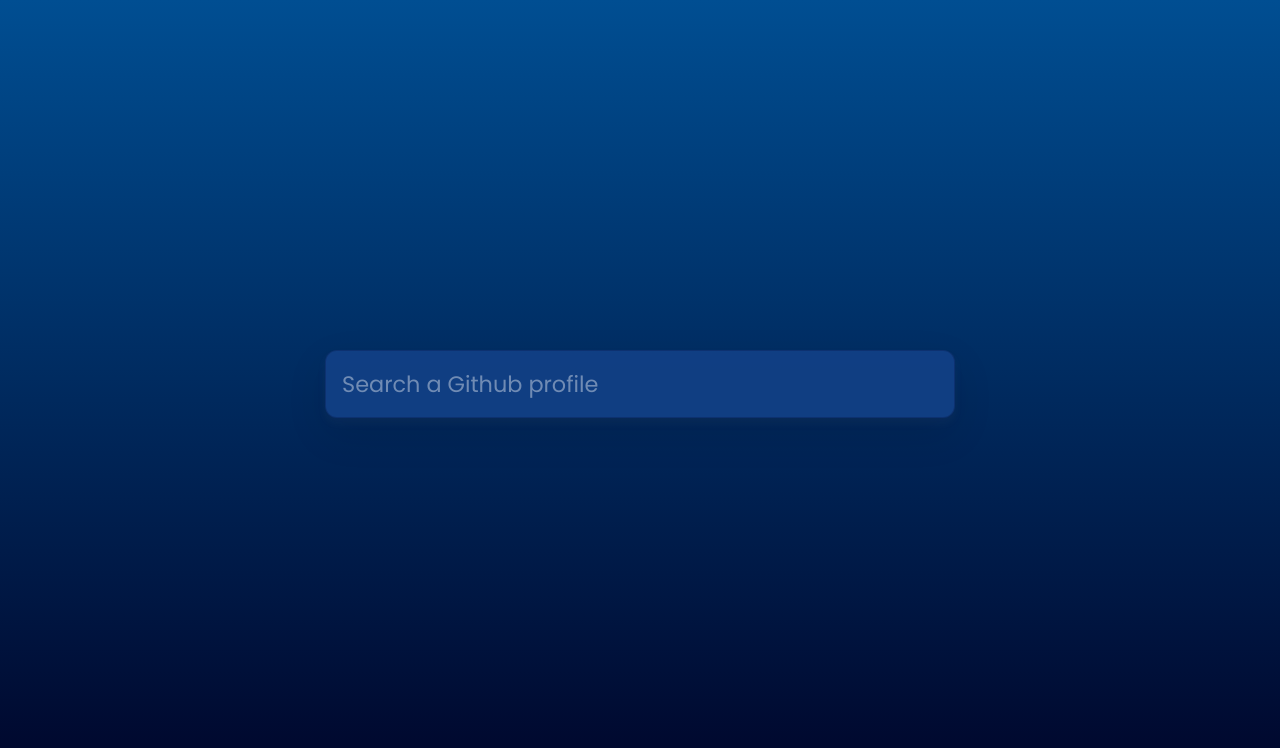
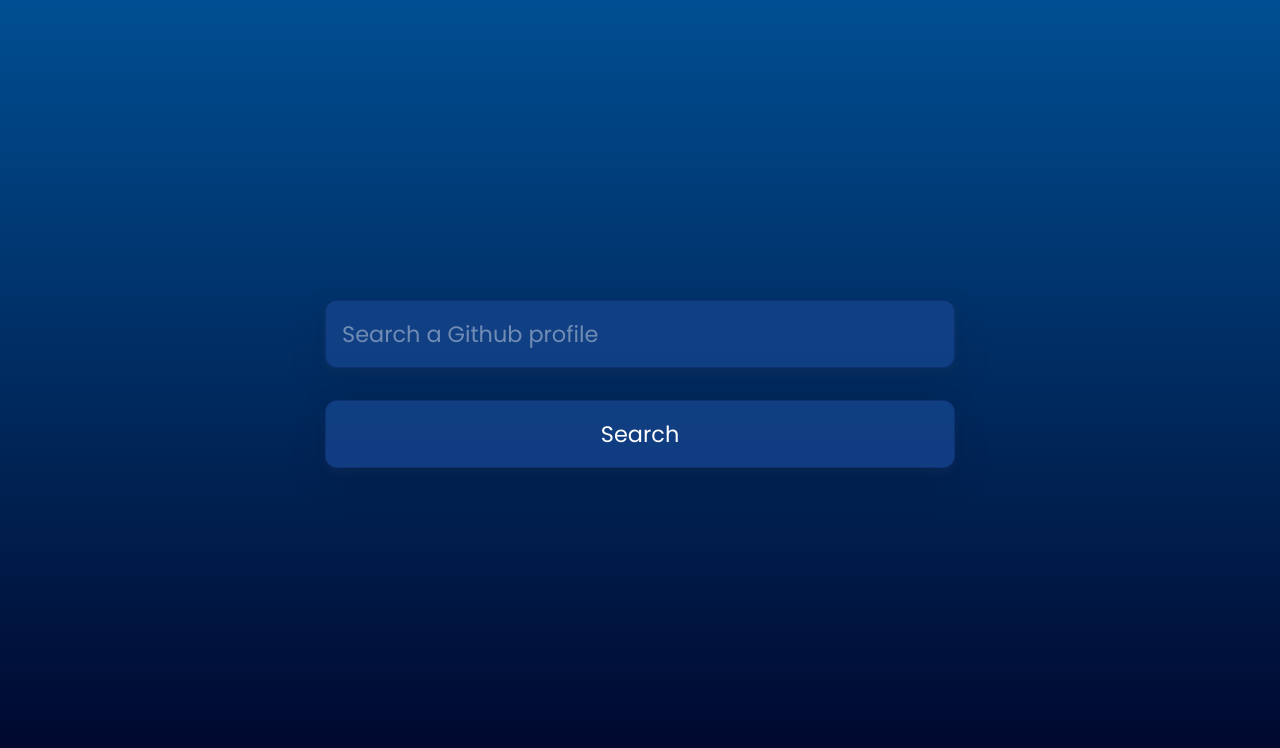
Before and after one commit to Hemant1101/web_Devs, a plain HTML site: page Github profiles/index.html in a window 1280 px wide. Drawn offline with nearby package versions, Linux system fonts and the light colour scheme.

Commit message:
Update index.html

```diff
--- a/Github profiles/index.html
+++ b/Github profiles/index.html
@@ -14,6 +14,7 @@
 	<body>
 		<form class="user-form" id="form">
 			<input type="text" id="search" placeholder="Search a Github profile" />
+			<input type="submit" value="Search" />
 		</form>
 
 		<main id="main">
```
